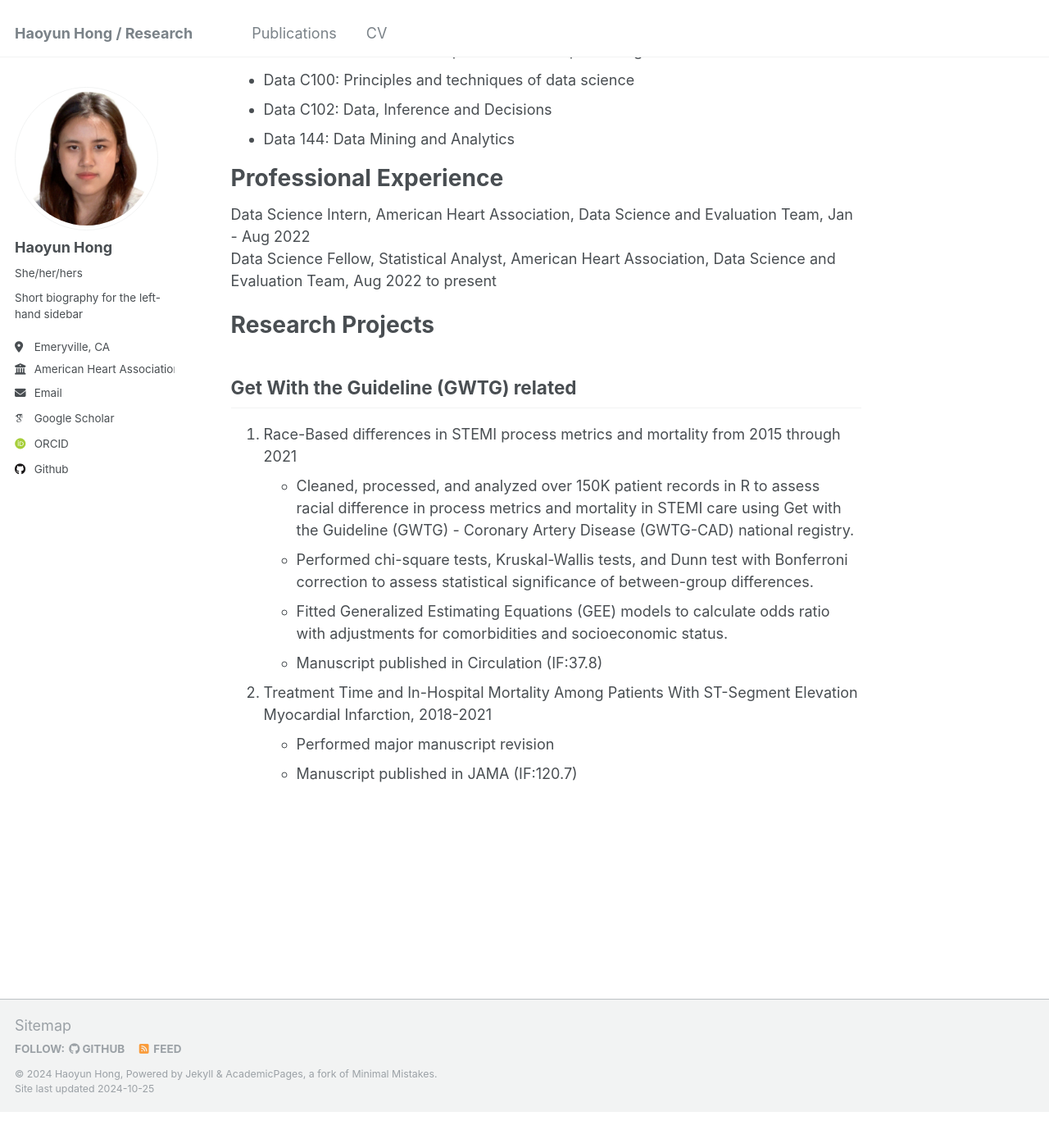
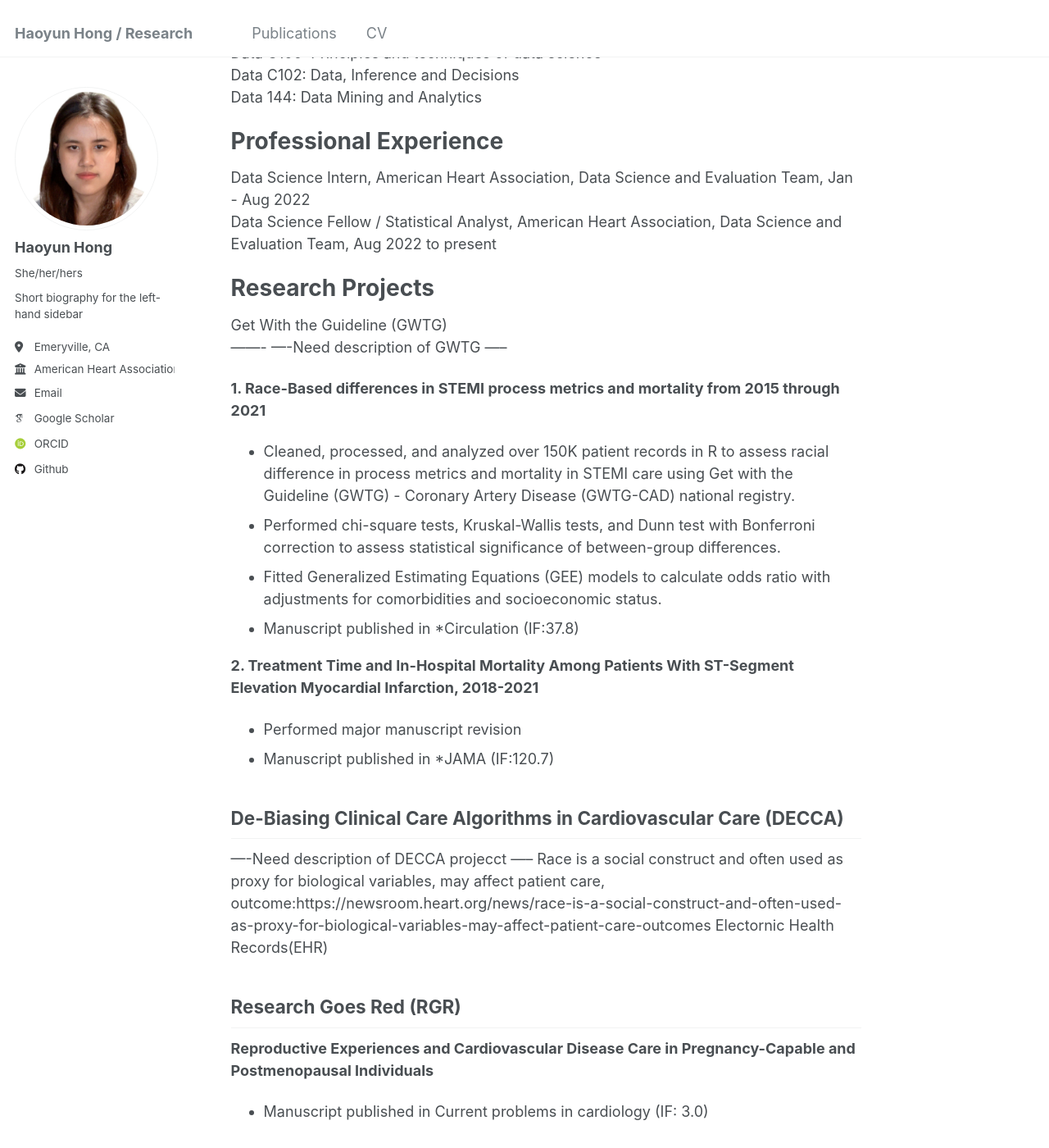
Before and after one commit to Haoyun-Hong/Haoyun-Hong.github.io, a Jekyll site: the page built from _pages/about.md, in a window 1280 px wide and 1400 px high, scrolled down 254 px. Shown: the whole window at 82% size. Built offline with Jekyll 4.4.1, drawn with Linux system fonts in a browser that asks for light colours; some web fonts are replaced; before the commit the page ends 1610 px from its top, so only the background shows below that; some of the changed text lies outside the part shown.

Commit message:
update about page

```diff
--- a/_pages/about.md
+++ b/_pages/about.md
@@ -7,34 +7,52 @@ redirect_from:
   - /about.html
 ---
 
-
 Education
 ======
 BA in Data Science, University of California, Berkeley, Aug 2018 -  May 2022\
-Relevant Coursework:
-* CS 61A: Structure and Interpretation of Computer Programs
-* Data C100: Principles and techniques of data science
-* Data C102: Data, Inference and Decisions
-* Data 144: Data Mining and Analytics
+Relevant Coursework: \
+CS 61A: Structure and Interpretation of Computer Programs\
+Data C100: Principles and techniques of data science\
+Data C102: Data, Inference and Decisions\
+Data 144: Data Mining and Analytics
 
 
 Professional Experience
 ======
 Data Science Intern, American Heart Association, Data Science and Evaluation Team, Jan - Aug 2022\
-Data Science Fellow, Statistical Analyst, American Heart Association, Data Science and Evaluation Team, Aug 2022 to present
+Data Science Fellow / Statistical Analyst, American Heart Association, Data Science and Evaluation Team, Aug 2022 to present
 
 
 Research Projects
 ======
+Get With the Guideline (GWTG)
+-------
+----Need description of GWTG -----
 
-Get With the Guideline (GWTG) related
--------
-1. Race-Based differences in STEMI process metrics and mortality from 2015 through 2021
+**1. Race-Based differences in STEMI process metrics and mortality from 2015 through 2021**
 * Cleaned, processed, and analyzed over 150K patient records in R to assess racial difference in process metrics and mortality in STEMI care using Get with the Guideline (GWTG) - Coronary Artery Disease (GWTG-CAD) national registry.
 * Performed chi-square tests, Kruskal-Wallis tests, and Dunn test with Bonferroni correction to assess statistical significance of between-group differences.
 * Fitted Generalized Estimating Equations (GEE) models to calculate odds ratio with adjustments for comorbidities and socioeconomic status.
-* Manuscript published in Circulation (IF:37.8)
+* Manuscript published in *Circulation (IF:37.8)
 
-2. Treatment Time and In-Hospital Mortality Among Patients With ST-Segment Elevation Myocardial Infarction, 2018-2021
+**2. Treatment Time and In-Hospital Mortality Among Patients With ST-Segment Elevation Myocardial Infarction, 2018-2021**
 * Performed major manuscript revision
-* Manuscript published in JAMA (IF:120.7)
+* Manuscript published in *JAMA (IF:120.7)
+
+De-Biasing Clinical Care Algorithms in Cardiovascular Care (DECCA)
+-------
+----Need description of DECCA projecct -----
+Race is a social construct and often used as proxy for biological variables, may affect patient care, outcome:https://newsroom.heart.org/news/race-is-a-social-construct-and-often-used-as-proxy-for-biological-variables-may-affect-patient-care-outcomes
+Electornic Health Records(EHR)
+
+
+
+Research Goes Red (RGR)
+-------
+**Reproductive Experiences and Cardiovascular Disease Care in Pregnancy-Capable and Postmenopausal Individuals**
+* Manuscript published in Current problems in cardiology (IF: 3.0)
+
+AHA Tobacco Center for Regulatory Science (ATRAC)
+-------
+**Catecholamine levels with use of electronic and combustible cigarettes**
+* Manuscript published in *Tobacco Induced Disease (IF:2.8)
```
